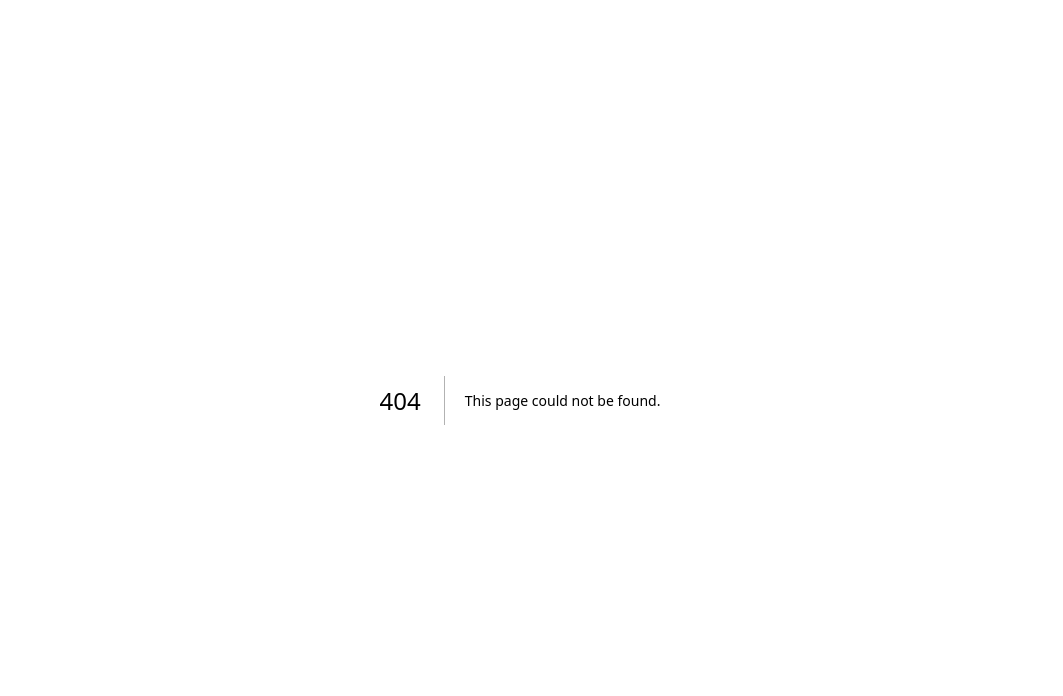
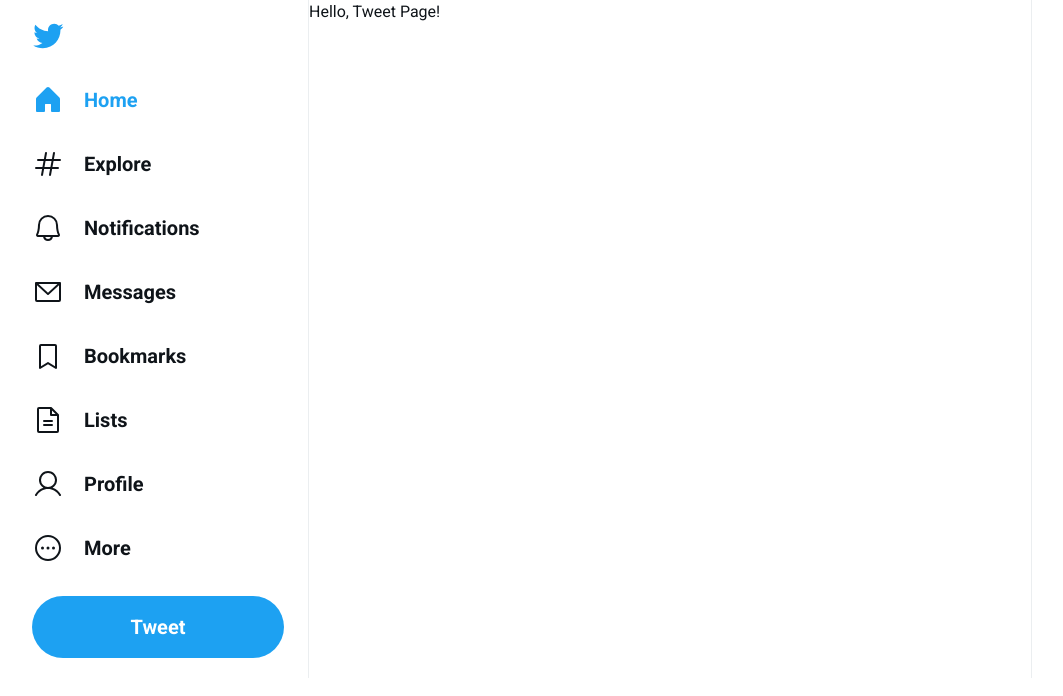
Before and after one commit to lucasstsx/ui-twitter, a Next.js app: page /tweet in a window 1280 px wide. Before the commit this address had no page. Shown: the top 696 px of the page, without its empty margins (120-1183 px from the left). Built offline with nearby package versions, Linux system fonts and the light colour scheme.

Commit message:
correção da estrutura do projeto

```diff
--- a/src/app/layout.tsx
+++ b/src/app/layout.tsx
@@ -1,3 +1,6 @@
+import Header from '@/components/Header'
+import Sidebar from '@/components/Sidebar'
+
 import './globals.css'
 import type { Metadata } from 'next'
 import { Roboto } from 'next/font/google'
@@ -20,7 +23,13 @@
 }) {
   return (
     <html lang="pt-br">
-      <body className={roboto.className}>{children}</body>
+      <body className={roboto.className}>
+        <div className="layout mx-auto my-0 grid max-w-screen-lg grid-cols-[300px_1fr]">
+          <Sidebar />
+
+          <div className="content border-x border-[#ebeef0]">{children}</div>
+        </div>
+      </body>
     </html>
   )
 }
--- a/src/app/page.tsx
+++ b/src/app/page.tsx
@@ -1,18 +1,15 @@
+'use client'
 import Image from 'next/image'
 
 import Tweet from '@/components/Tweet'
-import Sidebar from '@/components/Sidebar'
+import Separator from '@/components/Separator'
 import Header from '@/components/Header'
-import Separator from '@/components/Separator'
 
 const tweets = ['Meu primeiro Tweet', 'Teste', 'Deu certo Tweetar!']
 
 export default function Home() {
   return (
-    <div className="layout mx-auto my-0 grid max-w-screen-lg grid-cols-[300px_1fr]">
-      <Sidebar />
-
-      <div className="content border-x border-[#ebeef0]">
+    <>
       <main className="timeline">
         <Header title="Home" />
 
@@ -46,7 +43,6 @@
           return <Tweet key={tweet} content={tweet} />
         })}
       </main>
-      </div>
-    </div>
+    </>
   )
 }
--- /dev/null
+++ b/src/app/tweet/page.tsx
@@ -0,0 +1,3 @@
+export default function Page() {
+  return <h1>Hello, Tweet Page!</h1>
+}
--- a/src/components/Tweet/index.tsx
+++ b/src/components/Tweet/index.tsx
@@ -11,7 +11,7 @@
   return (
     <Link
       className="grid grid-cols-[3rem_1fr] gap-3 border-b border-[#ebeef0] px-5 py-6"
-      href="#"
+      href="/tweet"
     >
       <Image
         className="h-12 w-12 rounded-full"
```
Lines whose indentation alone changed are shown as unchanged.
